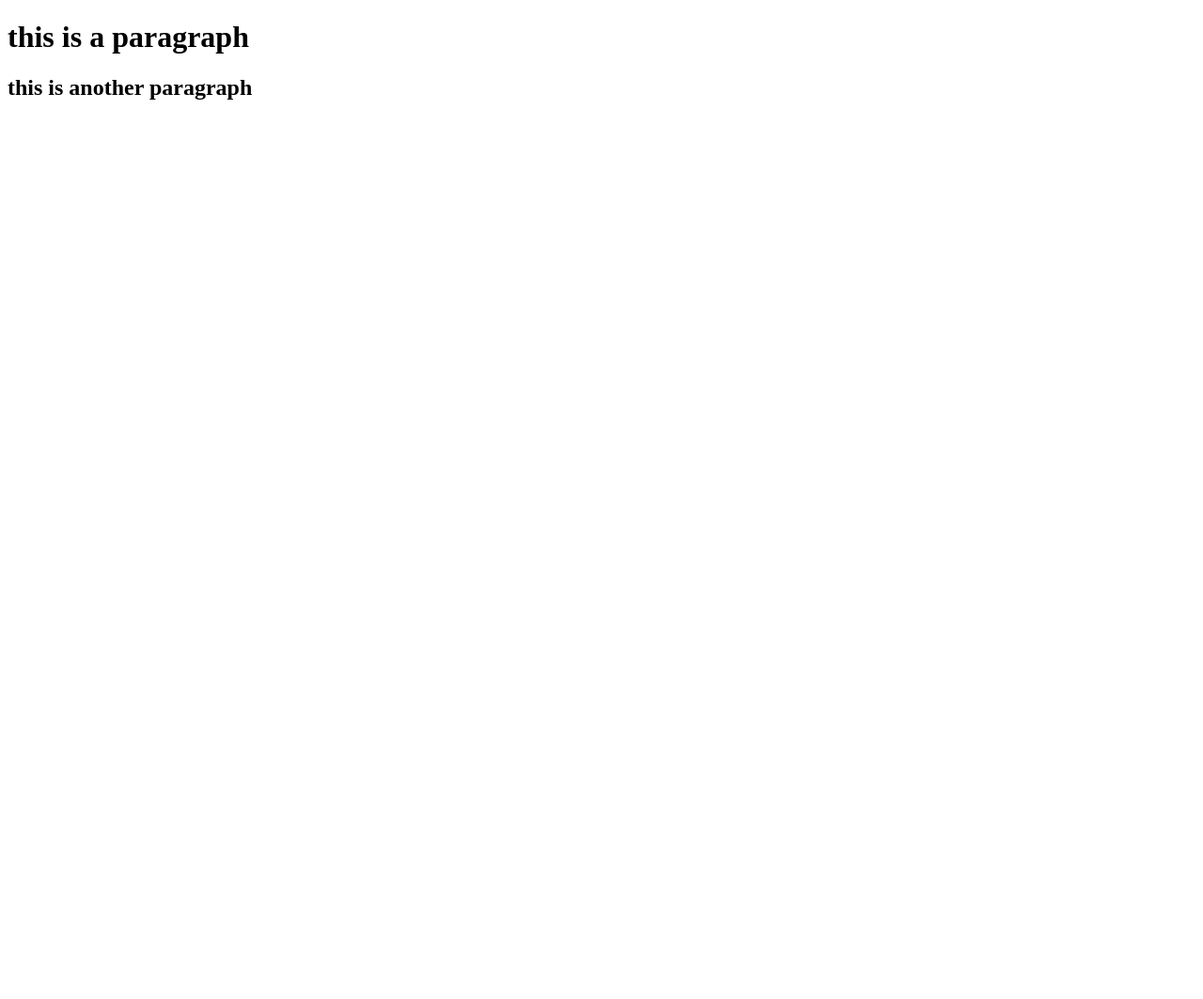
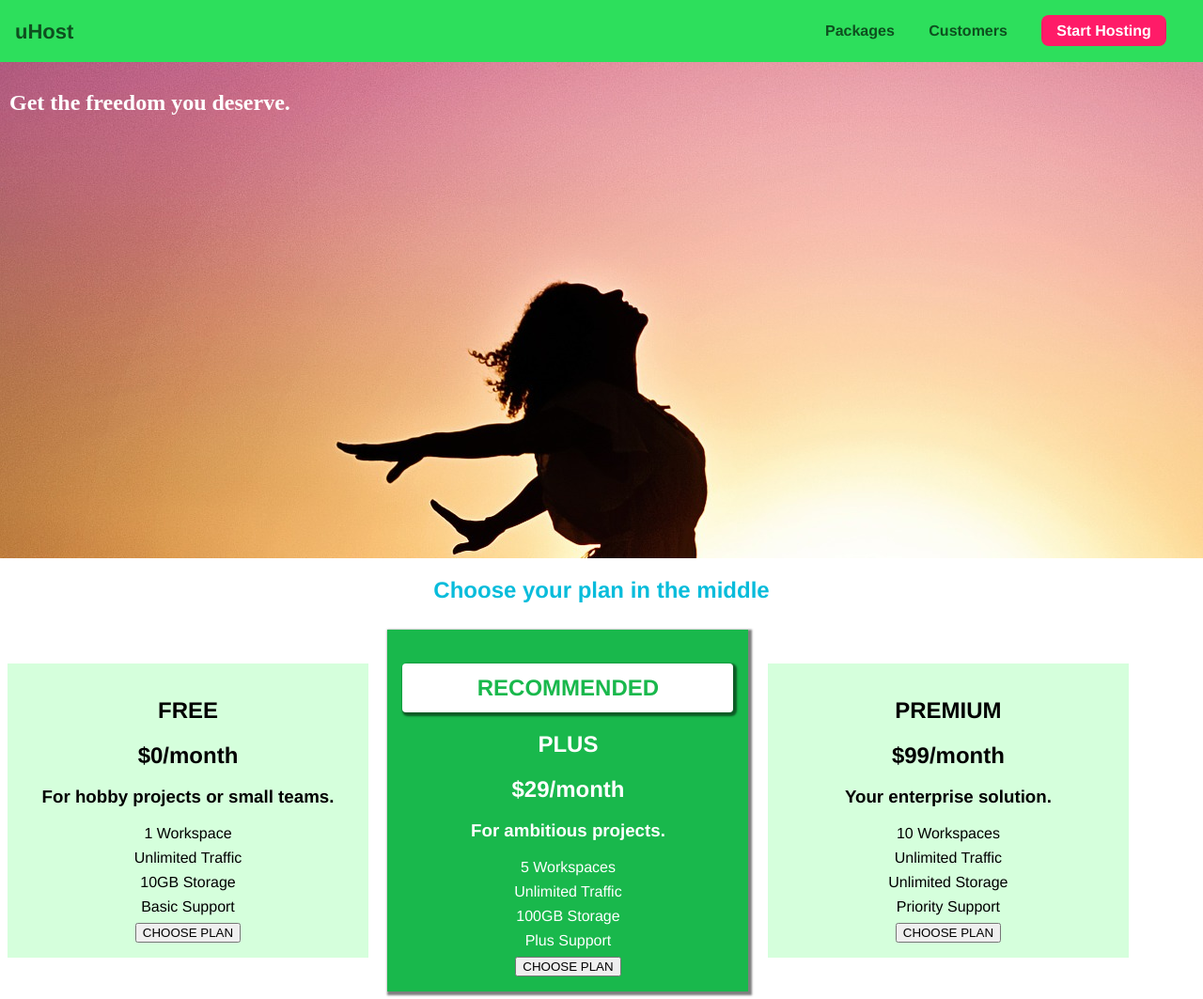
Before and after one commit to OerdBej/hello-world, a plain HTML site: page index.html in a window 1280 px wide. Shown: the whole page at 94% size. Before the commit the page ends 800 px from the top, so only its background shows below. Drawn offline with Linux system fonts and the light colour scheme.

Commit message:
testing css styles

```diff
--- a/index.html
+++ b/index.html
@@ -1,14 +1,84 @@
-
 <!DOCTYPE html>
 <html lang="en">
-<head>
-    <meta charset="UTF-8">
-    <meta http-equiv="X-UA-Compatible" content="IE=edge">
-    <meta name="viewport" content="width=device-width, initial-scale=1.0">
-    <title>Hello World</title>
-</head>
-<body>
-    <h1> this is a paragraph </h1>
-    <h2> this is another paragraph </h2>
-</body>
+  <head>
+    <meta charset="UTF-8" />
+    <meta http-equiv="X-UA-Compatible" content="ie=edge" />
+    <title>uHost</title>
+    <link rel="shortcut icon" href="favicon.png" />
+    <link rel="stylesheet" href="style.css" />
+  </head>
+
+  <body>
+    <header class="main-header">
+      <div>
+        <a href="index.html" class="main-header__brand"> uHost </a>
+      </div>
+      <nav class="main-nav">
+        <ul class="main-nav__items">
+          <li class="main-nav__item">
+            <a href="packages/index.html">Packages</a>
+          </li>
+          <li class="main-nav__item">
+            <a href="customers/index.html">Customers</a>
+          </li>
+          <li class="main-nav__item main-nav__item--cta">
+            <a href="start-hosting/index.html">Start Hosting</a>
+          </li>
+        </ul>
+      </nav>
+    </header>
+    <main>
+      <section id="product-overview">
+        <h1>Get the freedom you deserve.</h1>
+      </section>
+      <section id="plans">
+        <h1 class="section-title">Choose your plan in the middle</h1>
+      </section>
+      <div>
+        <article class="plan">
+          <h1>FREE</h1>
+          <h2>$0/month</h2>
+          <h3>For hobby projects or small teams.</h3>
+          <ul class="plan__features">
+            <li>1 Workspace</li>
+            <li>Unlimited Traffic</li>
+            <li>10GB Storage</li>
+            <li>Basic Support</li>
+          </ul>
+          <div>
+            <button>CHOOSE PLAN</button>
+          </div>
+        </article>
+        <article class="plan plan--highlighted">
+          <h1 class="plan__annotation">RECOMMENDED</h1>
+          <h1>PLUS</h1>
+          <h2>$29/month</h2>
+          <h3>For ambitious projects.</h3>
+          <ul class="plan__features">
+            <li>5 Workspaces</li>
+            <li>Unlimited Traffic</li>
+            <li>100GB Storage</li>
+            <li>Plus Support</li>
+          </ul>
+          <div>
+            <button>CHOOSE PLAN</button>
+          </div>
+        </article>
+        <article class="plan">
+          <h1>PREMIUM</h1>
+          <h2>$99/month</h2>
+          <h3>Your enterprise solution.</h3>
+          <ul class="plan__features">
+            <li>10 Workspaces</li>
+            <li>Unlimited Traffic</li>
+            <li>Unlimited Storage</li>
+            <li>Priority Support</li>
+          </ul>
+          <div>
+            <button>CHOOSE PLAN</button>
+          </div>
+        </article>
+      </div>
+    </main>
+  </body>
 </html>
--- /dev/null
+++ b/style.css
@@ -0,0 +1,122 @@
+* {
+    box-sizing: border-box;
+  }
+  body {
+    font-family: "Franklin Gothic Medium", "Arial Narrow", Arial, sans-serif;
+    margin: 0;
+  }
+
+  #product-overview {
+    background: url("freedom.jpg");
+    width: 100%;
+    height: 528px;
+    padding: 10px;
+  }
+
+  .section-title {
+    color: #08bcdb;
+    text-align: center;
+  }
+
+  #product-overview h1 {
+    color: white;
+    font-family: "Times New Roman", Times, serif;
+  }
+
+  .plan {
+    background-color: #d5ffdc;
+    text-align: center;
+    padding: 16px;
+    margin: 8px;
+    display: inline-block;
+    width: 30%;
+    vertical-align: middle;
+  }
+
+  .plan--highlighted {
+    background-color: #19b84c;
+    color: white;
+    box-shadow: 2px 2px 2px 2px rgb(0, 0, 0, 0.5);
+  }
+
+  .plan__annotation {
+    background: white;
+    color: #19b84c;
+    padding: 12px;
+    box-shadow: 2px 2px 2px 2px rgb(0, 0, 0, 0.5);
+    border-radius: 4px;
+  }
+
+  .plan__features {
+    list-style: none;
+    margin:0;
+    padding:0;
+  }
+
+  .plan__features li {
+    margin: 8px 0;
+  }
+  .main-header {
+    width: 100%;
+    background: #2ddf5c;
+    padding: 8px 16px;
+  }
+
+  .main-header > div {
+    display: inline-block;
+    vertical-align: middle;
+  }
+
+  .main-nav {
+    display: inline-block;
+    text-align: right;
+    width: calc(100% - 74px);
+  }
+
+  .main-header__brand {
+    color: #0e4f1f;
+    text-decoration: none;
+    font-weight: bold;
+    font-size: 22px;
+    vertical-align: middle;
+  }
+
+  .main-nav_items {
+    margin: 0;
+    padding: 0;
+    list-style: none;
+  }
+
+  .main-nav__item {
+    display: inline-block;
+    margin: 0 16px;
+  }
+
+  .main-nav__item a {
+    text-decoration: none;
+    color: #0e4f1f;
+    font-weight: bold;
+    padding: 3px 0;
+  }
+
+  .main-nav__item a:hover {
+    color: rgb(255, 0, 0);
+    border-bottom: 5px solid rgb(30, 141, 76);
+  }
+
+  .main-nav__item a:active {
+    color: rgb(19, 241, 204);
+  }
+
+  .main-nav__item--cta a {
+    color: white;
+    background: #ff1b68;
+    padding: 8px 16px;
+    border-radius: 8px;
+  }
+
+  .main-nav__item--cta a:hover,
+  .main-nav__item--cta a:active {
+    color: #1443c2;
+    border: none;
+  }
```
Also changed, not shown: freedom.jpg (added).
